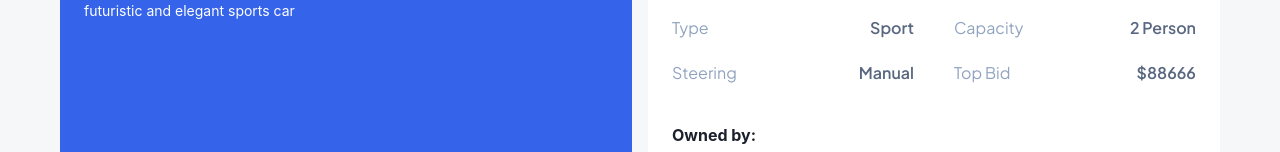
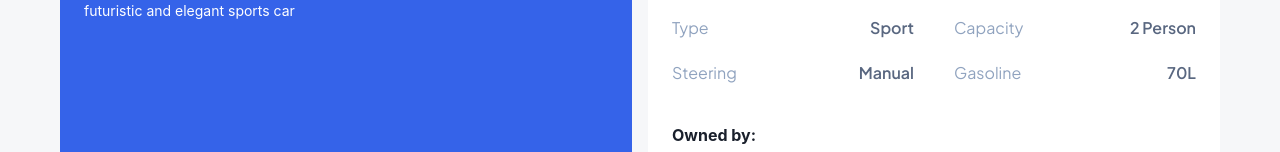
Before and after one commit to annabellaals/Wheelshub, a React (Create React App) app in the folder frontend/: page /productPage in a window 1280 px wide. Shown: the part 310-462 px from the top of the page. Built offline with nearby package versions, Linux system fonts and the light colour scheme.

Commit message:
changes in product page

```diff
--- a/frontend/src/pages/ProductPage.js
+++ b/frontend/src/pages/ProductPage.js
@@ -55,6 +55,7 @@ const ProductPage = () => {
         type: "Sport",
         steering: "Manual",
         capacity: "2 Person",
+        gasoline: "70L",
         topBid: 88666,
         author: {
           name: "Alex Stanton",
@@ -201,7 +202,7 @@ const ProductPage = () => {
             <ProductDetailItem label="Type" value={product.type} />
             <ProductDetailItem label="Capacity" value={product.capacity} />
             <ProductDetailItem label="Steering" value={product.steering} />
-            <ProductDetailItem label="Top Bid" value={`$${product.topBid}`} />
+            <ProductDetailItem label="Gasoline" value={product.gasoline} />
           </Box>
 
           {/* Owner and Bid Info */}
```
